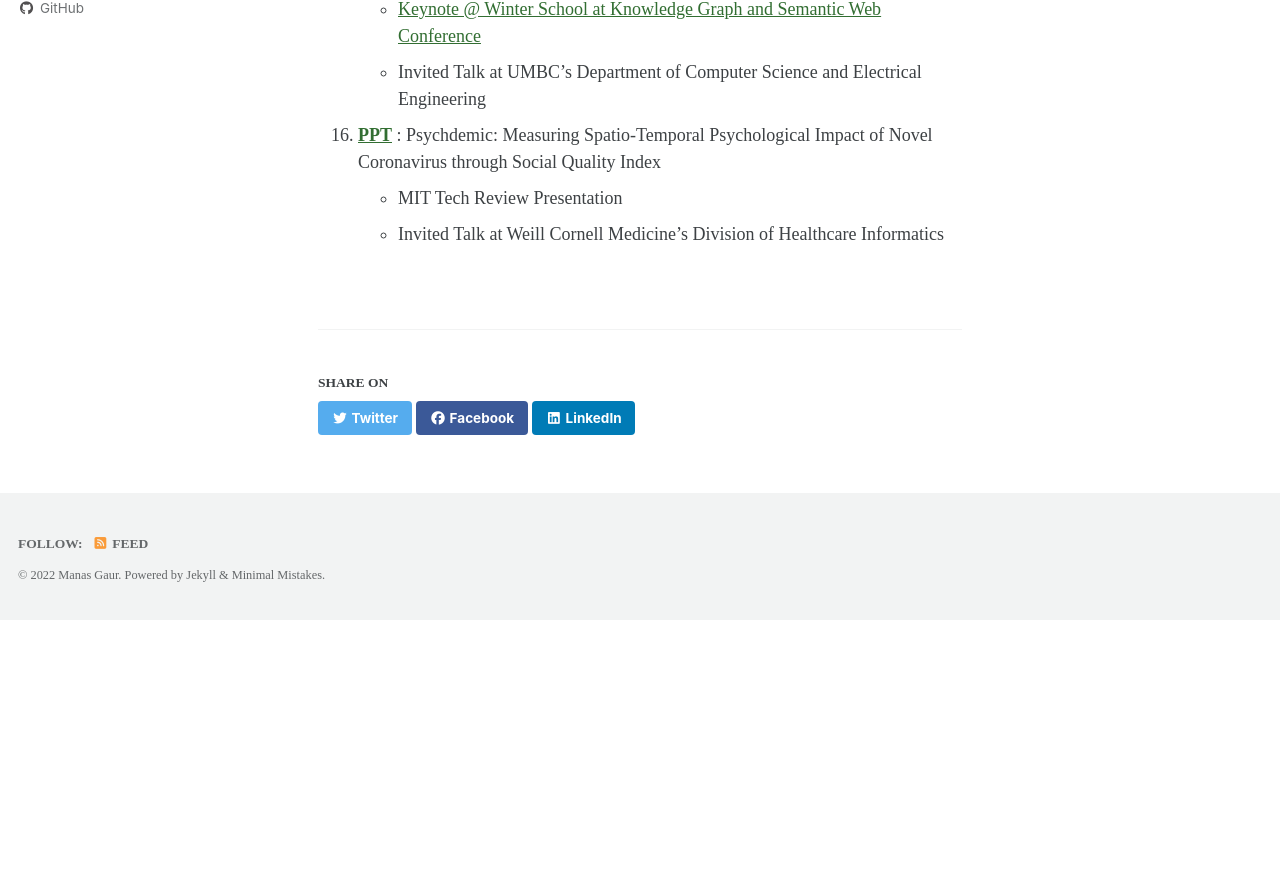
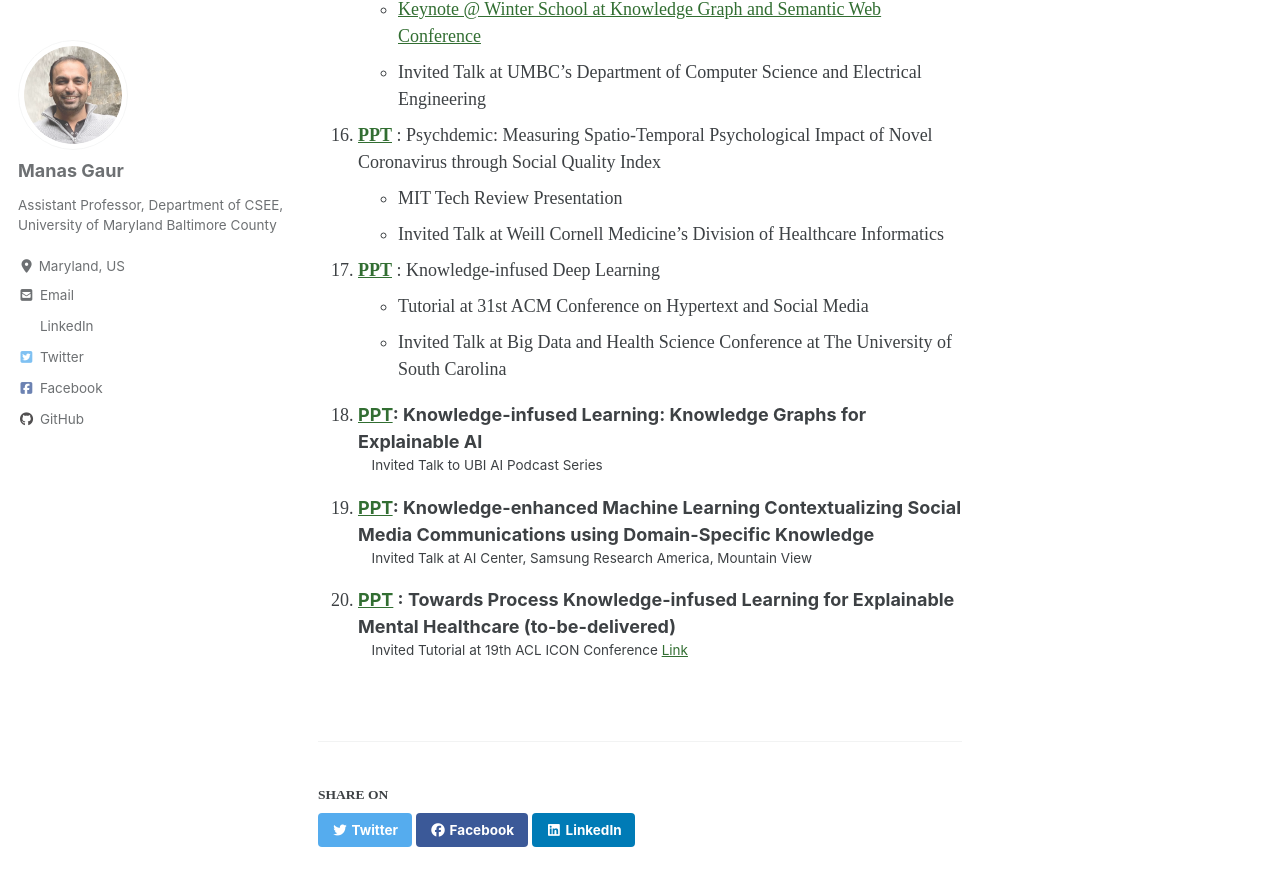
Before and after one commit to manasgaur/manasgaur.github.io, a Jekyll site: the page built from _pages/talks.md, in a window 1280 px wide and 900 px high, scrolled down 2193 px. Shown: the top 886 px of the window. Built offline with Jekyll 4.4.1, drawn with Linux system fonts in a browser that asks for light colours; cached includes are drawn as plain includes; nearby versions of some CDN libraries; before the commit the page ends 2813 px from its top, so only the background shows below that.

Commit message:
major update

```diff
--- a/_pages/talks.md
+++ b/_pages/talks.md
@@ -67,3 +67,16 @@
 16. [**PPT**](https://docs.google.com/presentation/d/1d1Q_SVurFPO45XOe_1Viq7ixBhAaOl5z9ZRw-95BO54/edit?usp=sharing) : Psychdemic: Measuring Spatio-Temporal Psychological Impact of Novel Coronavirus through Social Quality Index
     * MIT Tech Review Presentation
     * Invited Talk at Weill Cornell Medicine's Division of Healthcare Informatics
+
+17. [**PPT**](https://docs.google.com/presentation/d/1FFAna7Fz6lNxYvocwyNVVpBfst1F5gNyCy8mImm5o70/edit?usp=sharing) : Knowledge-infused Deep Learning
+    * Tutorial at 31st ACM Conference on Hypertext and Social Media
+    * Invited Talk at Big Data and Health Science Conference at The University of South Carolina
+
+18. [**PPT**](https://docs.google.com/presentation/d/1cAiKEHchJXtGW47H6jG6GUY9kREcraXEayluyEevAoE/edit?usp=sharing): Knowledge-infused Learning: Knowledge Graphs for Explainable AI
+    : Invited Talk to UBI AI Podcast Series
+
+19. [**PPT**](https://docs.google.com/presentation/d/1O8mtsqnoQOtquS-OULeqMWctOpYwyBLGtOsozj8etYo/edit?usp=sharing): Knowledge-enhanced Machine Learning Contextualizing Social Media Communications using Domain-Specific Knowledge
+    : Invited Talk at AI Center, Samsung Research America, Mountain View
+
+20. [**PPT**](#) : Towards Process Knowledge-infused Learning for Explainable Mental Healthcare (to-be-delivered)
+    : Invited Tutorial at 19th ACL ICON Conference [Link](https://lcs2.in/ICON-2022/workshops.html)
```
Also changed, not shown: _posts/2022-11-22-AAAI-public.md (added, +15 -0 lines).
